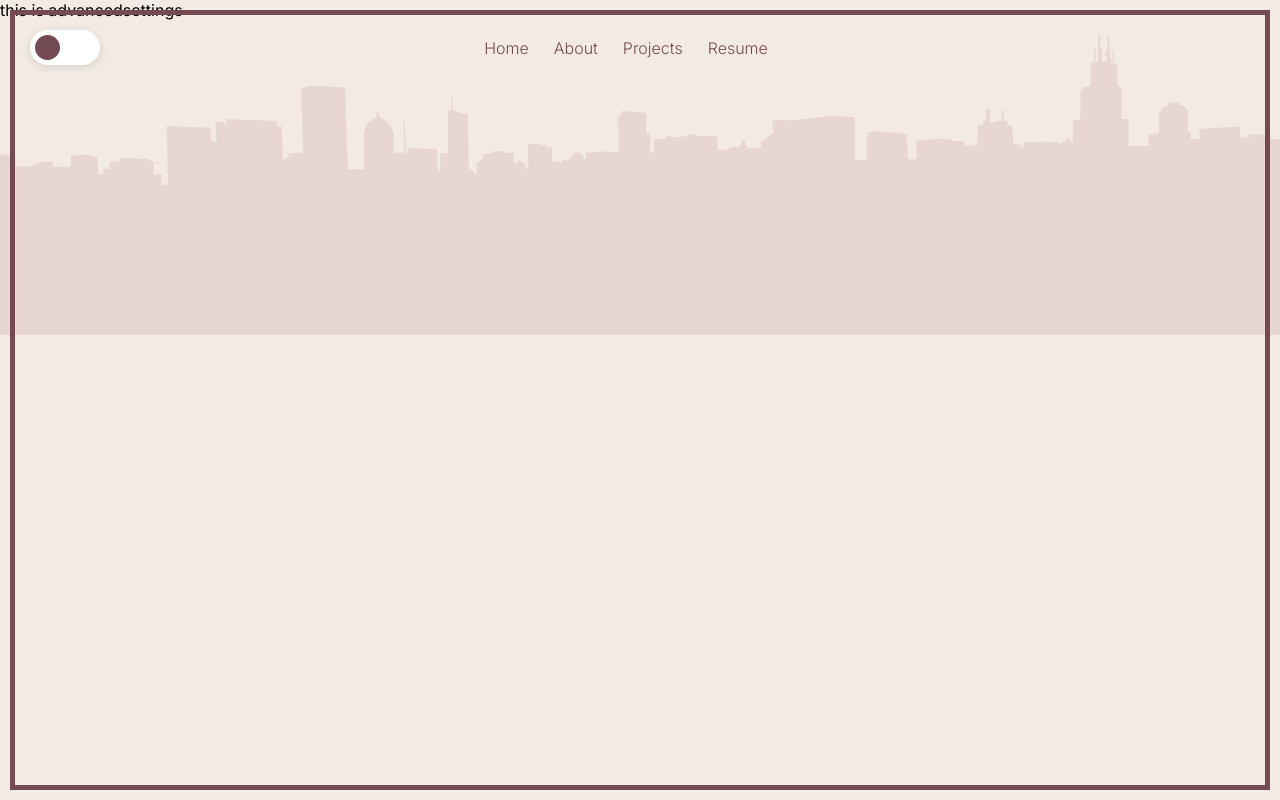
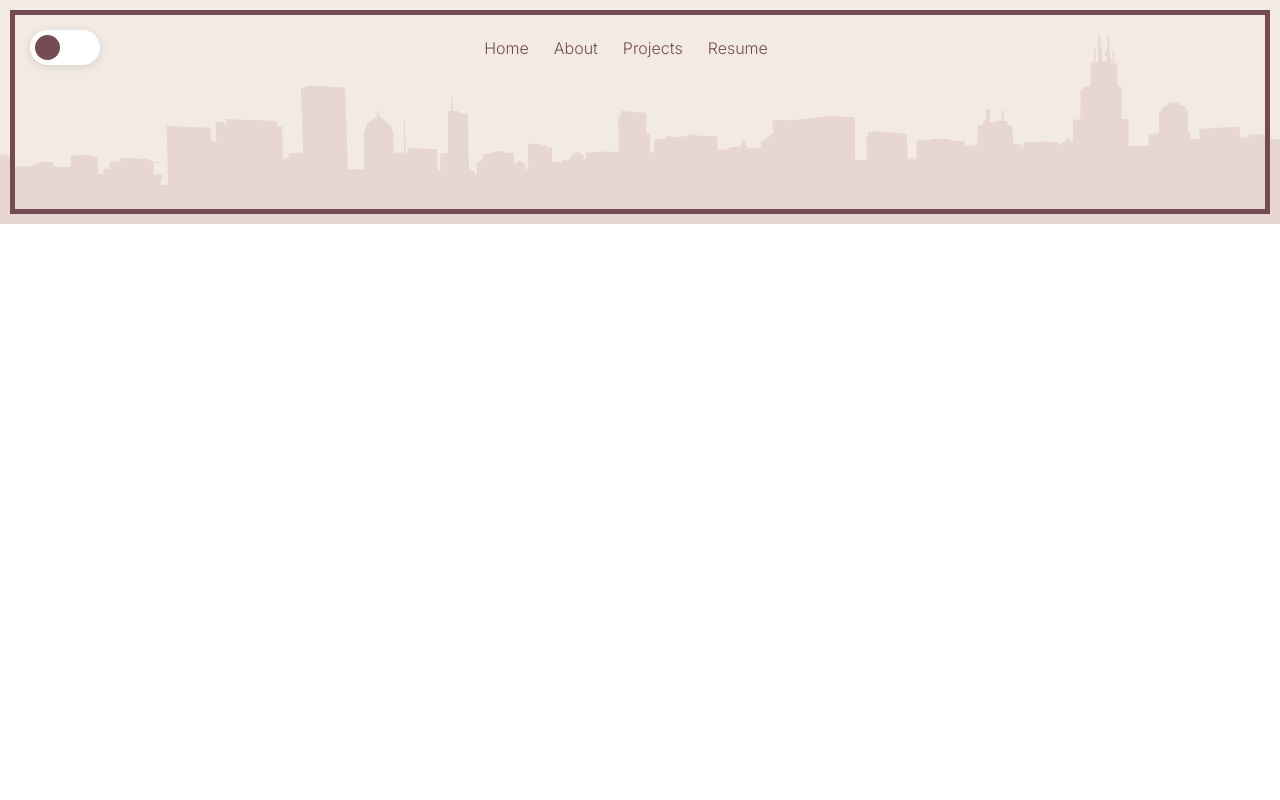
Before and after one commit to amy-corson/portfolio-website, a React (Vite) app: page /projects/advanced-settings in a window 1280 px wide. Built offline with nearby package versions, Linux system fonts and the light colour scheme; some icons are missing; a web font is replaced by a local one.

Commit message:
FINALLY fix project page

```diff
--- a/src/App.tsx
+++ b/src/App.tsx
@@ -4,20 +4,24 @@ import { useState } from "react";
 import City from "./components/City";
 import Ribbon from "./components/Ribbon";
 import { ROUTES } from "./util/constants";
+import { Skyline } from "./assets/Skyline";
 
 function App() {
   const [isNight, setIsNight] = useState(false);
   const [drawerOpen, setDrawerOpen] = useState(false);
   const path = useLocation().pathname.replace("/", "");
+  const page = path ? path : "home";
   window.onresize = () => {};
   return (
-    <City isNight={isNight} page={path ? path : "home"}>
+    <div className={`city ${isNight ? "night" : ""} ${page}-page`}>
       <Ribbon
         setDrawerOpen={setDrawerOpen}
         drawerOpen={drawerOpen}
         toggleIsNight={() => setIsNight(!isNight)}
         isNight={isNight}
       />
+      <Skyline />
+      <div className="house-base">
         <Routes>
           <Route path={ROUTES.home.url} element={ROUTES.home.component} />
           <Route path={ROUTES.about.url} element={ROUTES.about.component} />
@@ -29,7 +33,9 @@ function App() {
             />
           </Route>
         </Routes>
-    </City>
+      </div>
+      <City isNight={isNight} page={page}></City>
+    </div>
   );
 }
 
--- a/src/components/City.tsx
+++ b/src/components/City.tsx
@@ -2,7 +2,6 @@ import { useState } from "react";
 import { Houses } from "../assets/Houses";
 import { TrainCar } from "../assets/TrainCar";
 import { Rail } from "../assets/Rail";
-import { Skyline } from "../assets/Skyline";
 import Brightness3Icon from "@mui/icons-material/Brightness3";
 
 interface CityProps {
@@ -11,7 +10,7 @@ interface CityProps {
   page: string;
 }
 
-const City: React.FC<CityProps> = ({ isNight, children, page }) => {
+const City: React.FC<CityProps> = ({ page }) => {
   const HOUSE_WIDTH = 659; // Width of the Houses SVG in pixels
   const RAIL_WIDTH = 125; // Width of the rail blocks SVG in pixels
   const [numHouses, setNumHouses] = useState(
@@ -38,8 +37,7 @@ const City: React.FC<CityProps> = ({ isNight, children, page }) => {
   };
 
   return (
-    <div className={`city ${isNight ? "night" : ""} ${page}-page`}>
-      {children}
+    <>
       {isHome && (
         <>
           <Brightness3Icon className="moon" />
@@ -60,9 +58,7 @@ const City: React.FC<CityProps> = ({ isNight, children, page }) => {
           </div>
         </>
       )}
-      <div className="house-base"></div>
-      <Skyline />
-    </div>
+    </>
   );
 };
 
--- a/src/index.css
+++ b/src/index.css
@@ -1,5 +1,5 @@
 .home {
-  position: absolute;
+  position: fixed;
   color: #744B53;
   left: 20%;
   top: 35%;
@@ -46,6 +46,14 @@
     margin: 10px 0 0 0;
   }
 }
+.city {
+  position: relative;
+  top: 0;
+  width: 100%;
+  z-index: 0;
+  background-color: #F3EBE3;
+  overflow-x: hidden;
+}
 .city:before {
   content: "";
   position: absolute;
@@ -54,7 +62,7 @@
   bottom: 10px;
   right: 10px;
   border: 5px solid #744B53;
-  z-index: 5;
+  z-index: 2;
 }
 .city .moon {
   display: none;
@@ -150,22 +158,6 @@ svg.train-car .train {
   height: 100px;
 }
 
-.city {
-  position: absolute;
-  top: 0;
-  height: 100%;
-  width: 100%;
-  z-index: -10;
-  background-color: #F3EBE3;
-  overflow-x: hidden;
-}
-.city .skyline {
-  position: absolute;
-  top: 35px;
-  z-index: 1;
-  min-height: 300px;
-  fill: #e7d6d2;
-}
 .city.home-page {
   overflow: hidden;
   height: 100vh;
@@ -174,10 +166,12 @@ svg.train-car .train {
   position: absolute;
 }
 .city.home-page .skyline {
+  position: absolute;
   top: auto;
   bottom: 0;
 }
 .city.home-page .house-base {
+  position: absolute;
   top: auto;
   height: 60px;
   width: 100%;
@@ -185,11 +179,18 @@ svg.train-car .train {
   z-index: 11;
   background-color: #c7aba8;
 }
+.city .skyline {
+  position: relative;
+  top: 35px;
+  z-index: 1;
+  min-height: 300px;
+  fill: #e7d6d2;
+}
 .city .house-base {
-  top: 25%;
+  position: relative;
+  margin-top: -100px;
   width: 100%;
   bottom: 0;
-  z-index: 1;
   background-color: #e7d6d2;
 }
 .city .house-container {
@@ -353,12 +354,12 @@ nav ul a {
 
 .page-container {
   position: relative;
-  top: 25vh;
   width: 85%;
   max-width: 800px;
   margin: 0 auto;
   z-index: 5;
   color: #744B53;
+  padding-bottom: 20px;
 }
 
 .project-card {
--- a/src/styles/_city.scss
+++ b/src/styles/_city.scss
@@ -1,6 +1,13 @@
 @use "colors";
 
 .city {
+  position: relative;
+  top: 0;
+  width: 100%;
+  z-index: 0;
+  background-color: colors.$day-50;
+  overflow-x: hidden;
+
   // Border
   &:before {
     content: "";
@@ -10,7 +17,7 @@
     bottom: 10px;
     right: 10px;
     border: 5px solid colors.$day-300;
-    z-index: 5;
+    z-index: 2;
     // background: linear-gradient(to top, rgba(255, 255, 255, 0.1), rgba(255, 255, 255, 0));
   }
 
@@ -129,23 +136,6 @@ svg.train-car {
 }
 
 .city {
-  position: absolute;
-  top: 0;
-  height: 100%;
-  width: 100%;
-  z-index: -10;
-  background-color: colors.$day-50;
-  overflow-x: hidden;
-
-
-  .skyline {
-    position: absolute;
-    top: 35px;
-    z-index: 1;
-    min-height: 300px;
-    fill: #e7d6d2;
-  }
-
   &.home-page {
     overflow: hidden;
     height: 100vh;
@@ -155,11 +145,13 @@ svg.train-car {
     }
 
     .skyline {
+      position: absolute;
       top: auto;
       bottom: 0;
     }
 
     .house-base {
+      position: absolute;
       top: auto;
       height: 60px;
       width: 100%;
@@ -169,11 +161,19 @@ svg.train-car {
     }
   }
 
+  .skyline {
+    position: relative;
+    top: 35px;
+    z-index: 1;
+    min-height: 300px;
+    fill: #e7d6d2;
+  }
+
   .house-base {
-    top: 25%;
+    position: relative;
+    margin-top: -100px;
     width: 100%;
     bottom: 0;
-    z-index: 1;
     background-color: #e7d6d2;
   }
 
--- a/src/styles/_home.scss
+++ b/src/styles/_home.scss
@@ -1,7 +1,7 @@
 @use "colors";
 
 .home {
-    position: absolute;
+    position: fixed;
     color: colors.$day-300;
     left: 20%;
     top: 35%;
--- a/src/styles/_page-container.scss
+++ b/src/styles/_page-container.scss
@@ -7,10 +7,10 @@
 }
 .page-container {
     position: relative;
-    top: 25vh;
     width: 85%;
     max-width: 800px;
     margin: 0 auto;
     z-index: 5;
     color: colors.$day-300;
+    padding-bottom: 20px;
 }
```
Lines whose indentation alone changed are shown as unchanged.
